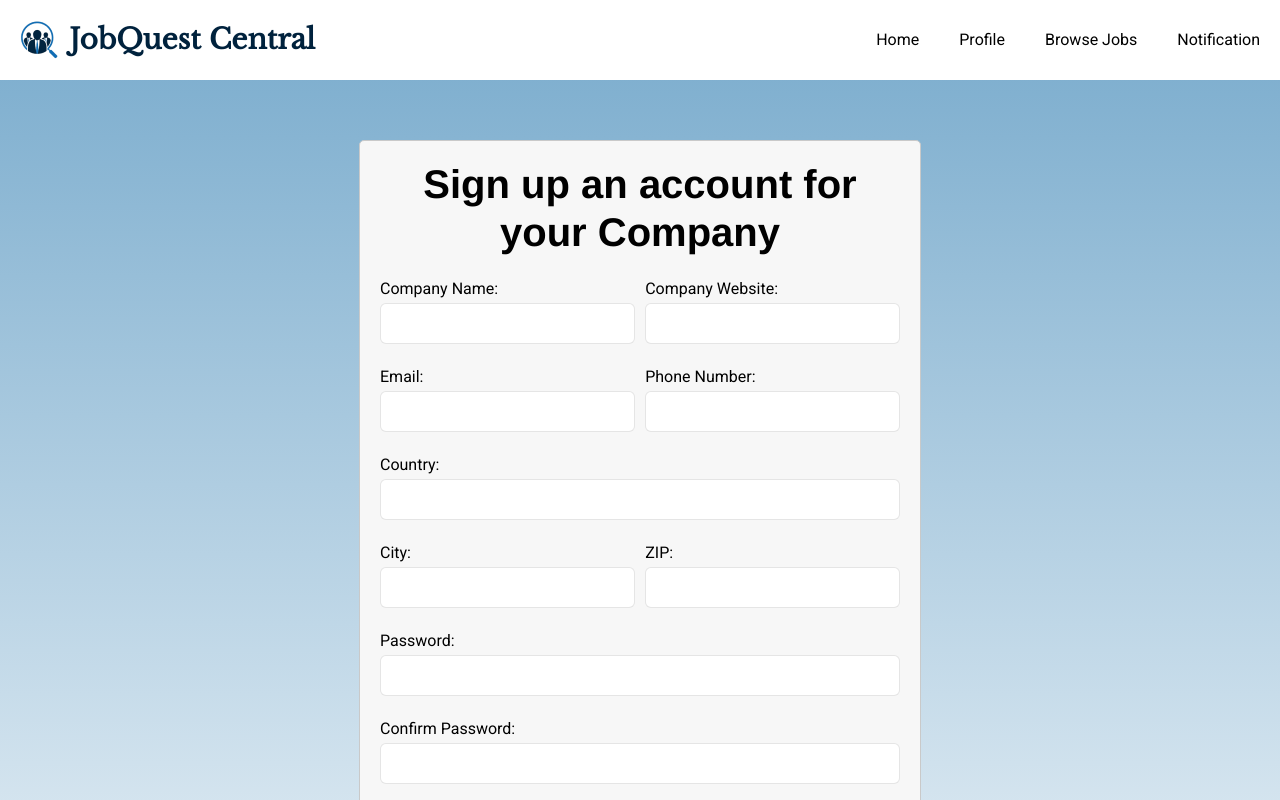
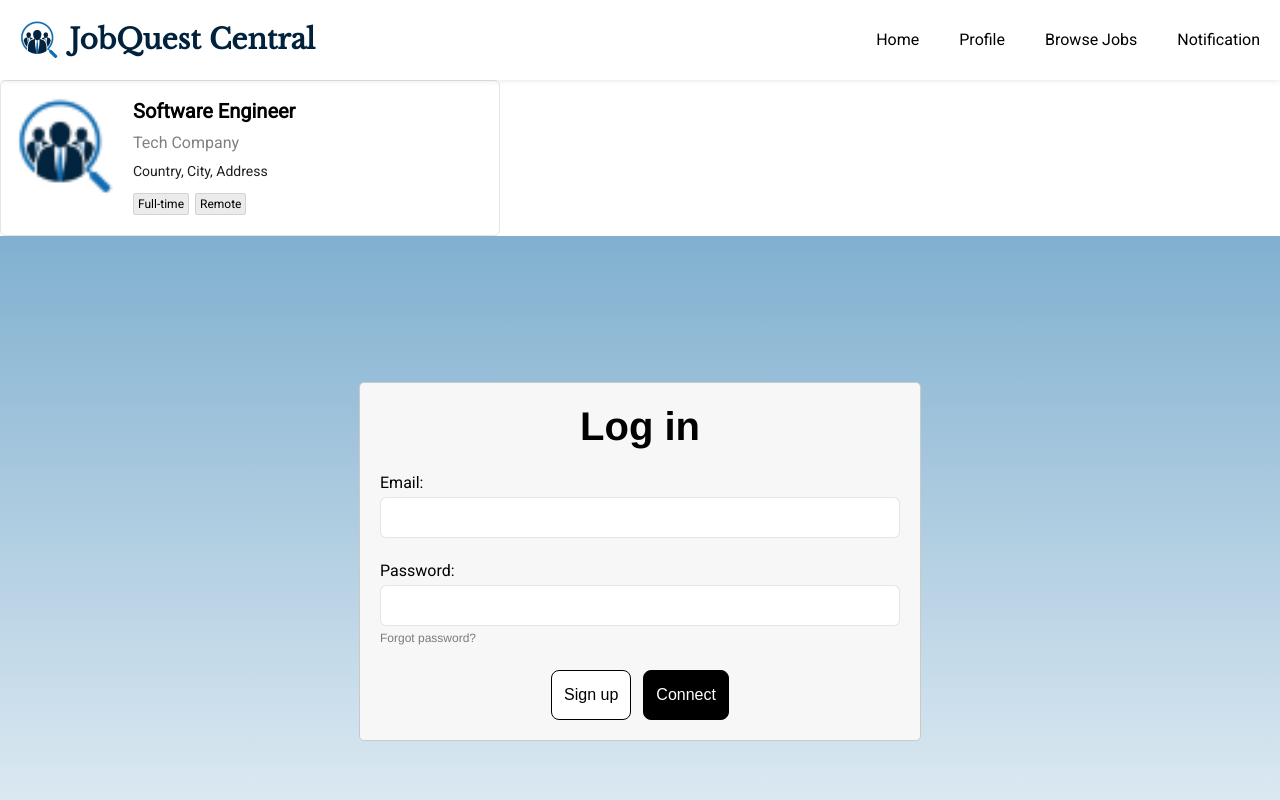
Before and after one commit to G-Jasser/GMC-Final-Project, a React (Vite) app: page / in a window 1280 px wide. Shown: the top 800 px of the page. Built offline with nearby package versions, Linux system fonts and the light colour scheme.

Commit message:
add JobCard

```diff
--- a/src/App.jsx
+++ b/src/App.jsx
@@ -1,4 +1,5 @@
 import { GeneralFooter } from './components/FooterGeneral'
+import { JobCard } from './components/JobCard'
 import { LoginPage } from './components/LoginPage'
 import { NavbarLandingPage } from './components/NavbarLandingPageUnsigned'
 import { NavbarSignedRecruiter } from './components/NavbarSignedRecruiter'
@@ -11,8 +12,7 @@ function App() {
   return (
     <>
       <NavbarSignedSeeker/>
-      <SignUpRecruiter/>
-      <SignUpSeeker/>
+      <JobCard/>
       <LoginPage/>
       <GeneralFooter/>
     </>
--- /dev/null
+++ b/src/components/JobCard.jsx
@@ -0,0 +1,36 @@
+import React from "react";
+import "/src/css/card_style.css";
+
+export const JobCard = ({ JobDetail }) => {
+    const JobDetailMock = { //DELETE THIS LATER
+        image_src: "/logos/just-logo-1.png",
+        job_title: "Software Engineer",
+        company_name: "Tech Company",
+        location: "Country, City, Address",
+        tags: [
+            "Full-time",
+            "Remote"
+        ]
+    }
+
+    return (
+        <div className="job-card">
+            {/* WRAP IN A LINK LATER TO OUTLET */}
+            <img src={JobDetailMock.image_src} alt="" className="image-container"/>
+            <div className="card-frame">
+                <div className="title">{JobDetailMock.job_title}</div>
+                <div className="company">{JobDetailMock.company_name}</div>
+                <div className="location">{JobDetailMock.location}</div>
+                <div className="tags">
+                    {
+                        JobDetailMock.tags.map( tag =>
+                        <div className="tag-styled" key={tag}>
+                            {tag}
+                        </div>)
+                    }
+                </div>
+            </div>
+
+        </div>
+    );
+};
--- /dev/null
+++ b/src/css/card_style.css
@@ -0,0 +1,72 @@
+.job-card {
+    display: flex;
+    padding: 16px;
+    border-radius: 6px;
+    border: 1px solid #E5E5E5;
+    background: #FFF;
+    justify-content: center;
+    align-items: flex-start;
+    gap: 16px;
+    flex: 1 0 0;
+    width: 500px; /* PUT BACK TO 100%*/
+}
+.job-card .image-container {
+    display: flex;
+    width: 100px;
+    height: 100px;
+    align-items: flex-start;
+}
+.job-card .card-frame {
+    display: flex;
+    flex-direction: column;
+    align-items: flex-start;
+    gap: 8px;
+    flex: 1 0 0;
+}
+.job-card .tags {
+    display: flex;
+    padding: 4px 0px;
+    align-items: center;
+    gap: 6px;
+    align-self: stretch;
+}
+
+.job-card .title {
+    font-size: 20px;
+    font-style: normal;
+    font-weight: bold;
+    line-height: 28px; /* 140% */
+}
+
+.job-card .company {
+    color: #808080;
+    font-size: 16px;
+    font-style: normal;
+    font-weight: 400;
+    line-height: 20px; /* 125% */
+}
+
+.job-card .location {
+    color: #1F1F1F;
+    font-size: 14px;
+    font-style: normal;
+    font-weight: 400;
+    line-height: 20px;
+}
+
+.tag-styled {
+    display: flex;
+    padding: 2px 4px;
+    justify-content: center;
+    align-items: center;
+    gap: 2px;
+    border-radius: 2px;
+    border: 0.5px solid #D3D3D3;
+    background: #EBEBEB;
+
+    color: #000;
+    font-size: 12px;
+    font-style: normal;
+    font-weight: 400;
+    line-height: 16px; /* 133.333% */
+}
```
